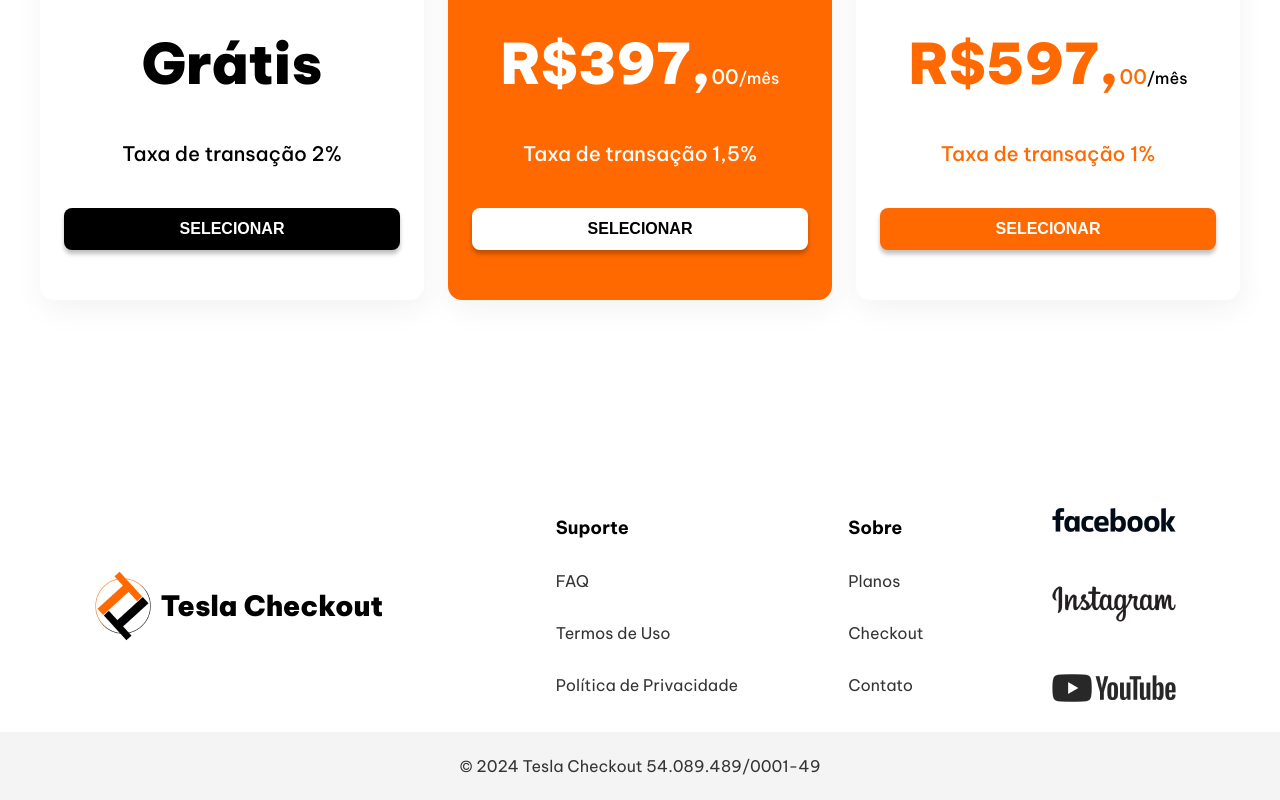
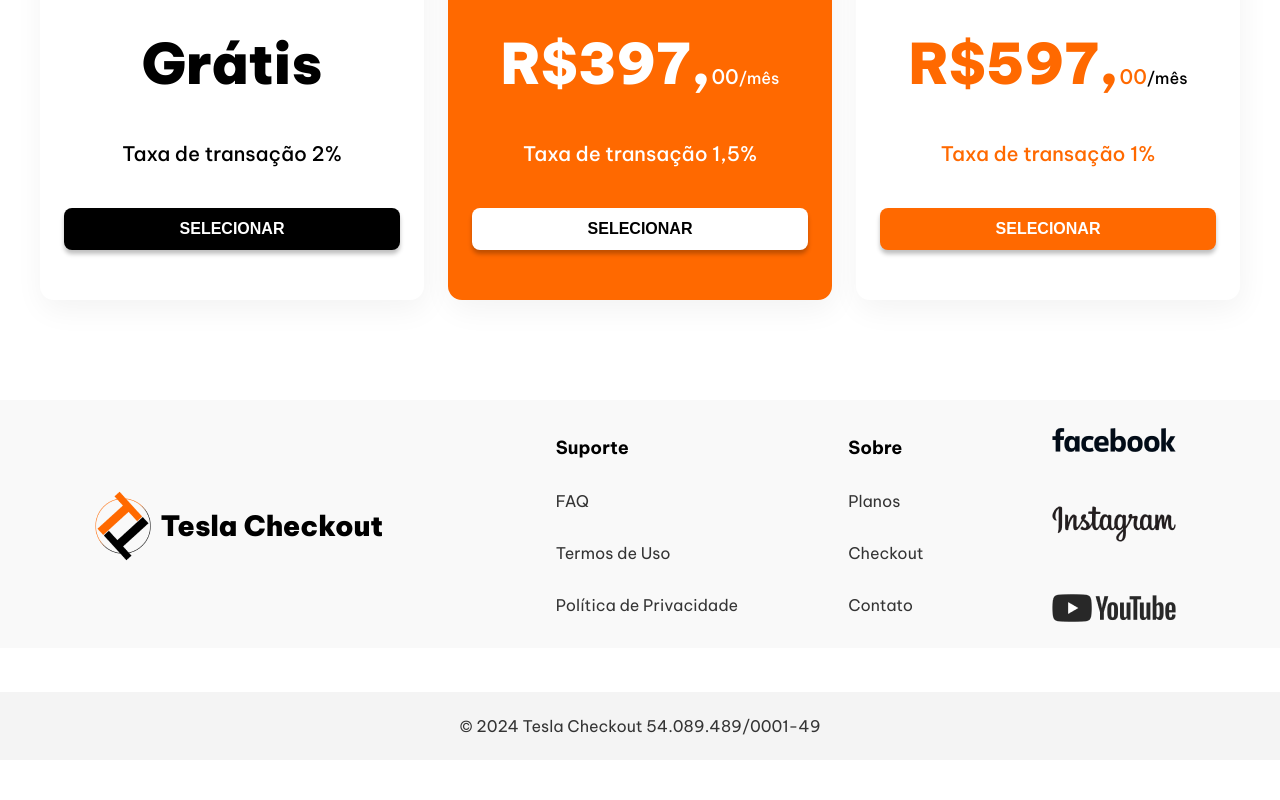
Before and after one commit to JosueCosta2023/tesla-checkout, a React (Vite) app: page / in a window 1280 px wide. Shown: the part 3538-4338 px from the top of the page. After the commit the page ends 4298 px from the top, so only its background shows below. Built offline with nearby package versions, Linux system fonts and the light colour scheme.

Commit message:
ajustando footer

```diff
--- a/src/components/Footer/footer.css
+++ b/src/components/Footer/footer.css
@@ -1,11 +1,13 @@
 footer {
-    height: 29vh;
+    height: 31vh;
+    background-color: #F9F9F9;
 }
 
 .footer-container {
     display: flex;
     justify-content: space-around;
     align-items: center;
+    margin-bottom: 4rem;
 }
 
 .footer-logo {
--- a/src/components/Prices/prices.css
+++ b/src/components/Prices/prices.css
@@ -3,7 +3,7 @@
     flex-direction: column;
     align-items: center;
     gap: 6rem;
-    margin-bottom: 18rem;
+    margin-bottom: 10rem;
 }
 
 .description-prices {
```
